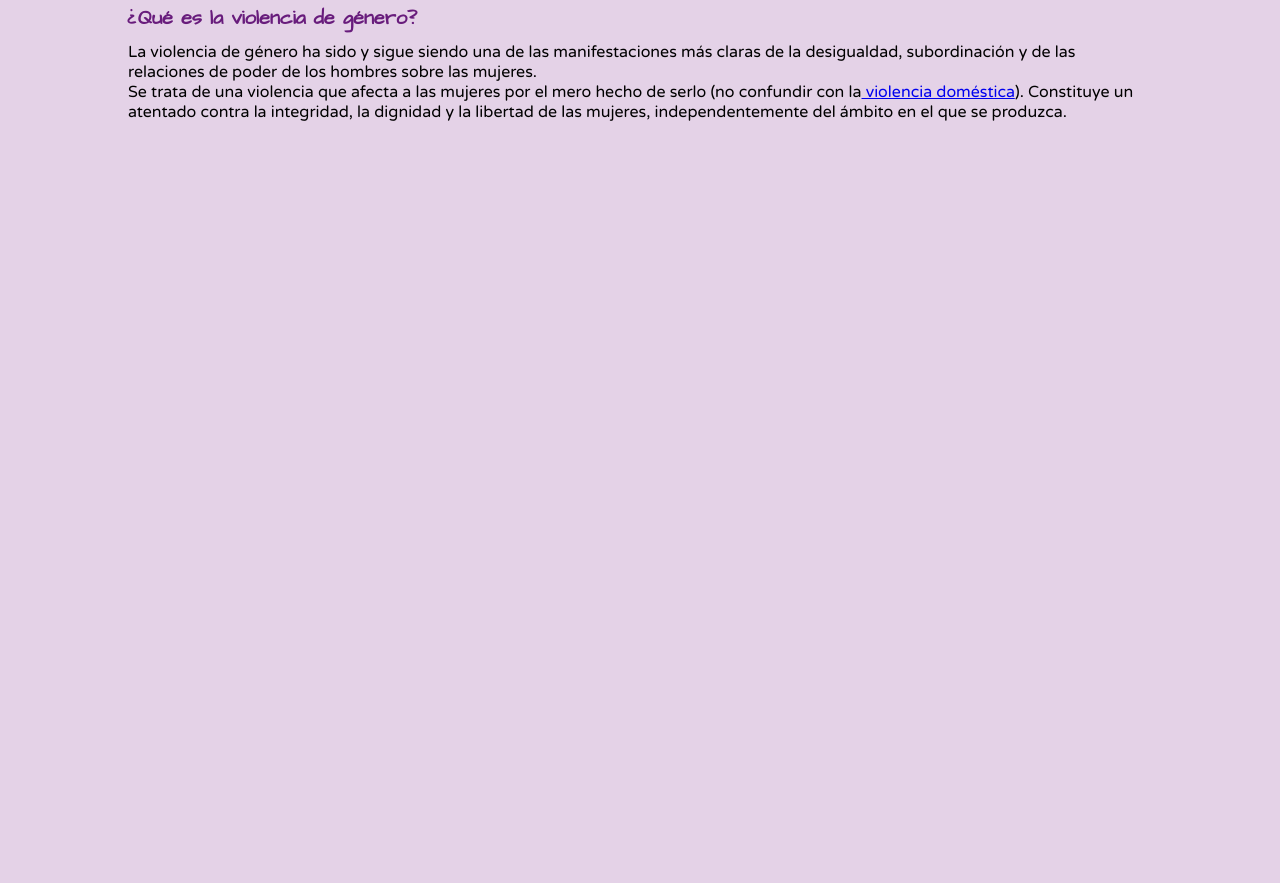
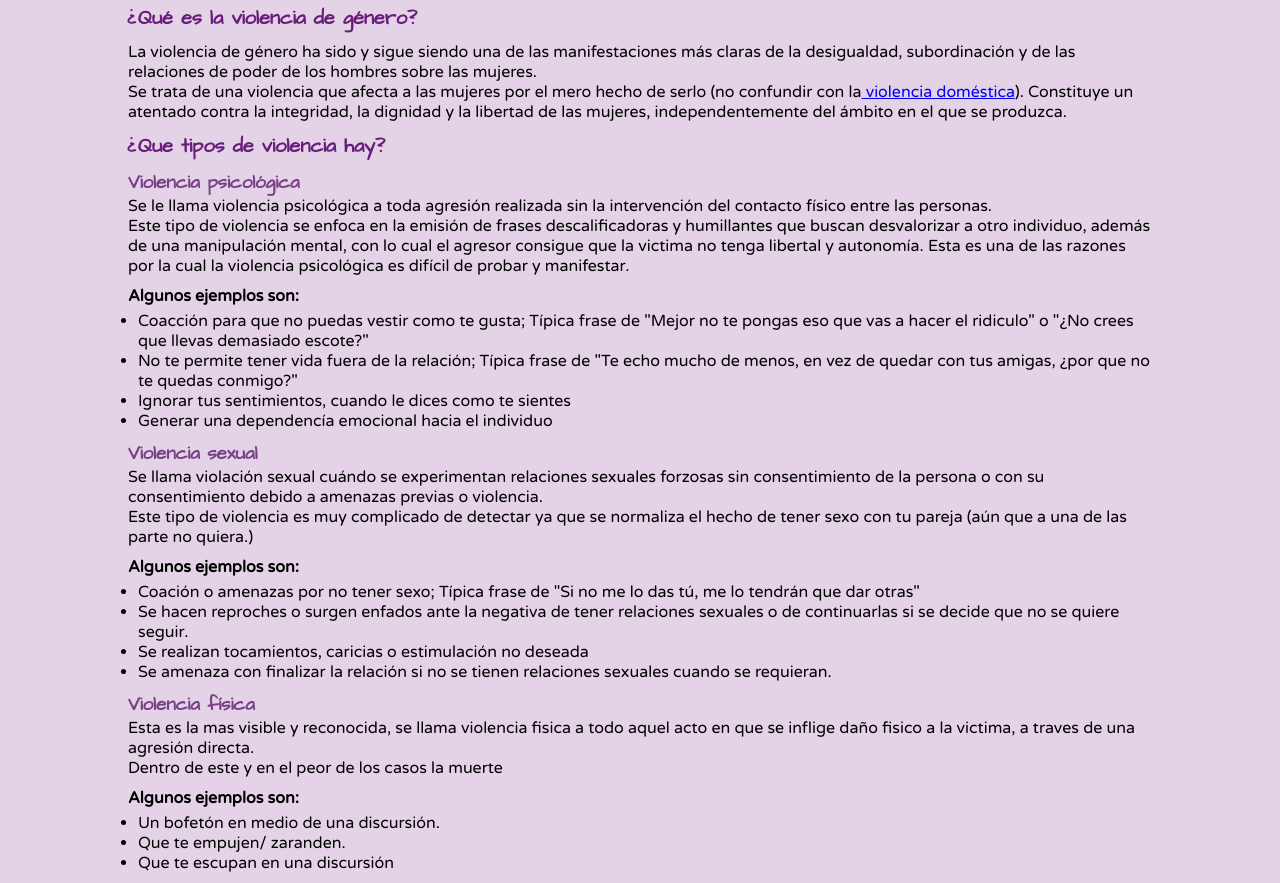
Before and after one commit to Sheiilaa/25Nov, a React (Create React App) app: page / in a window 1280 px wide. Shown: the part 340-1223 px from the top of the page. Before the commit the page ends 800 px from the top, so only its background shows below. Built offline with nearby package versions, Linux system fonts and the light colour scheme; a web font is replaced by a local one.

Commit message:
articles and list

```diff
--- a/src/components/Header.js
+++ b/src/components/Header.js
@@ -1,4 +1,4 @@
-import "../styles/header.scss";
+import "../styles/Header.scss";
 
 const Header = () => {
   return (
--- a/src/components/Intro.js
+++ b/src/components/Intro.js
@@ -1,4 +1,4 @@
-import "../styles/intro.scss";
+import "../styles/Article.scss";
 import tableImg from "../images/estadistica.jpg";
 const Intro = () => {
   return (
--- /dev/null
+++ b/src/components/TypesViolence.js
@@ -0,0 +1,103 @@
+import "../styles/Article.scss";
+const TypesViolence = () => {
+  return (
+    <>
+      <article>
+        <h2 className="title_article">¿Que tipos de violencia hay?</h2>
+        <section>
+          <h3 className="title_article_2">Violencia psicológica</h3>
+          <div className="container_article">
+            <p>
+              Se le llama violencia psicológica a toda agresión realizada sin la
+              intervención del contacto físico entre las personas.
+            </p>
+            <p>
+              Este tipo de violencia se enfoca en la emisión de frases
+              descalificadoras y humillantes que buscan desvalorizar a otro
+              individuo, además de una manipulación mental, con lo cual el
+              agresor consigue que la victima no tenga libertal y autonomía.
+              Esta es una de las razones por la cual la violencia psicológica es
+              difícil de probar y manifestar.
+            </p>
+            <p>
+              <h4 className="title_example">Algunos ejemplos son:</h4>
+              <ul className="list_article">
+                <li>
+                  Coacción para que no puedas vestir como te gusta; Típica frase
+                  de "Mejor no te pongas eso que vas a hacer el ridiculo" o "¿No
+                  crees que llevas demasiado escote?"
+                </li>
+                <li>
+                  No te permite tener vida fuera de la relación; Típica frase de
+                  "Te echo mucho de menos, en vez de quedar con tus amigas, ¿por
+                  que no te quedas conmigo?"
+                </li>
+                <li>
+                  Ignorar tus sentimientos, cuando le dices como te sientes
+                </li>
+                <li>Generar una dependencía emocional hacia el individuo</li>
+              </ul>
+            </p>
+          </div>
+        </section>
+        <section>
+          <h3 className="title_article_2">Violencia sexual</h3>
+          <div className="container_article">
+            <p>
+              Se llama violación sexual cuándo se experimentan relaciones
+              sexuales forzosas sin consentimiento de la persona o con su
+              consentimiento debido a amenazas previas o violencia.
+            </p>
+            <p>
+              Este tipo de violencia es muy complicado de detectar ya que se
+              normaliza el hecho de tener sexo con tu pareja (aún que a una de
+              las parte no quiera.)
+            </p>
+            <p>
+              <h4 className="title_example">Algunos ejemplos son:</h4>
+              <ul className="list_article">
+                <li>
+                  Coación o amenazas por no tener sexo; Típica frase de "Si no
+                  me lo das tú, me lo tendrán que dar otras"
+                </li>
+                <li>
+                  Se hacen reproches o surgen enfados ante la negativa de tener
+                  relaciones sexuales o de continuarlas si se decide que no se
+                  quiere seguir.
+                </li>
+                <li>
+                  Se realizan tocamientos, caricias o estimulación no deseada
+                </li>
+                <li>
+                  Se amenaza con finalizar la relación si no se tienen
+                  relaciones sexuales cuando se requieran.
+                </li>
+              </ul>
+            </p>
+          </div>
+        </section>
+        <section>
+          <h3 className="title_article_2">Violencia física</h3>
+          <div className="container_article">
+            <p>
+              Esta es la mas visible y reconocida, se llama violencia fisica a
+              todo aquel acto en que se inflige daño fisico a la victima, a
+              traves de una agresión directa.
+            </p>
+            <p>Dentro de este y en el peor de los casos la muerte</p>
+            <p>
+              <h4 className="title_example">Algunos ejemplos son:</h4>
+              <ul className="list_article">
+                <li>Un bofetón en medio de una discursión.</li>
+                <li>Que te empujen/ zaranden.</li>
+                <li>Que te escupan en una discursión</li>
+              </ul>
+            </p>
+          </div>
+        </section>
+      </article>
+    </>
+  );
+};
+
+export default TypesViolence;
--- a/src/components/WhatIs.js
+++ b/src/components/WhatIs.js
@@ -1,9 +1,10 @@
-import "../styles/intro.scss";
+import "../styles/Article.scss";
 import React from "react";
 import { Link } from "react-router-dom";
-
+import TypesViolence from "./TypesViolence";
 const WhatIs = () => {
   return (
+    <>
       <article>
         <h2 className="title_article"> ¿Qué es la violencia de género?</h2>
         <div className="container_article">
@@ -24,6 +25,8 @@ const WhatIs = () => {
           </p>
         </div>
       </article>
+      <TypesViolence />
+    </>
   );
 };
 
--- a/src/styles/intro.scss
+++ b/src/styles/Article.scss
@@ -1,5 +1,6 @@
 @import "core/variables";
 @import "core/reset";
+
 .title_article {
   font-family: $font-title;
   color: $color-title2;
@@ -15,3 +16,14 @@
   width: 80vw;
   height: 13vh;
 }
+.title_article_2 {
+  font-family: $font-title;
+  color: $color-title3;
+}
+.title_example {
+  padding-top: 10px;
+  padding-bottom: 5px;
+}
+.list_article {
+  margin-left: 10px;
+}
--- a/src/styles/core/_variables.scss
+++ b/src/styles/core/_variables.scss
@@ -7,5 +7,5 @@ $font-title: "Architects Daughter", cursive;
 
 $color-title: #5d1372;
 $color-title2: #681c7c;
-$purple-medium: #732487;
-$purple-light: #884299;
+$color-title3: #784086;
+$purple-light: #743385;
```
Also changed, not shown: src/styles/Header.scss (renamed from src/styles/header.scss). Lines whose indentation alone changed are shown as unchanged.
